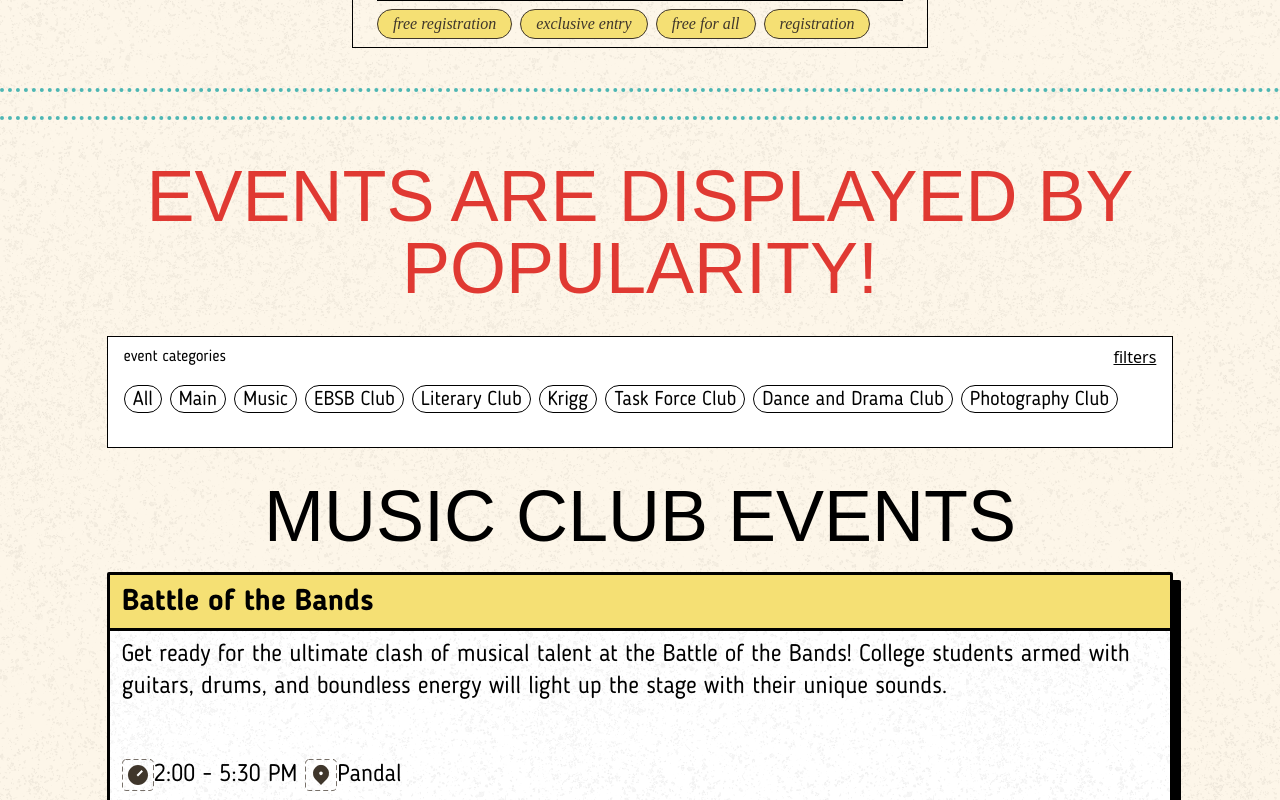
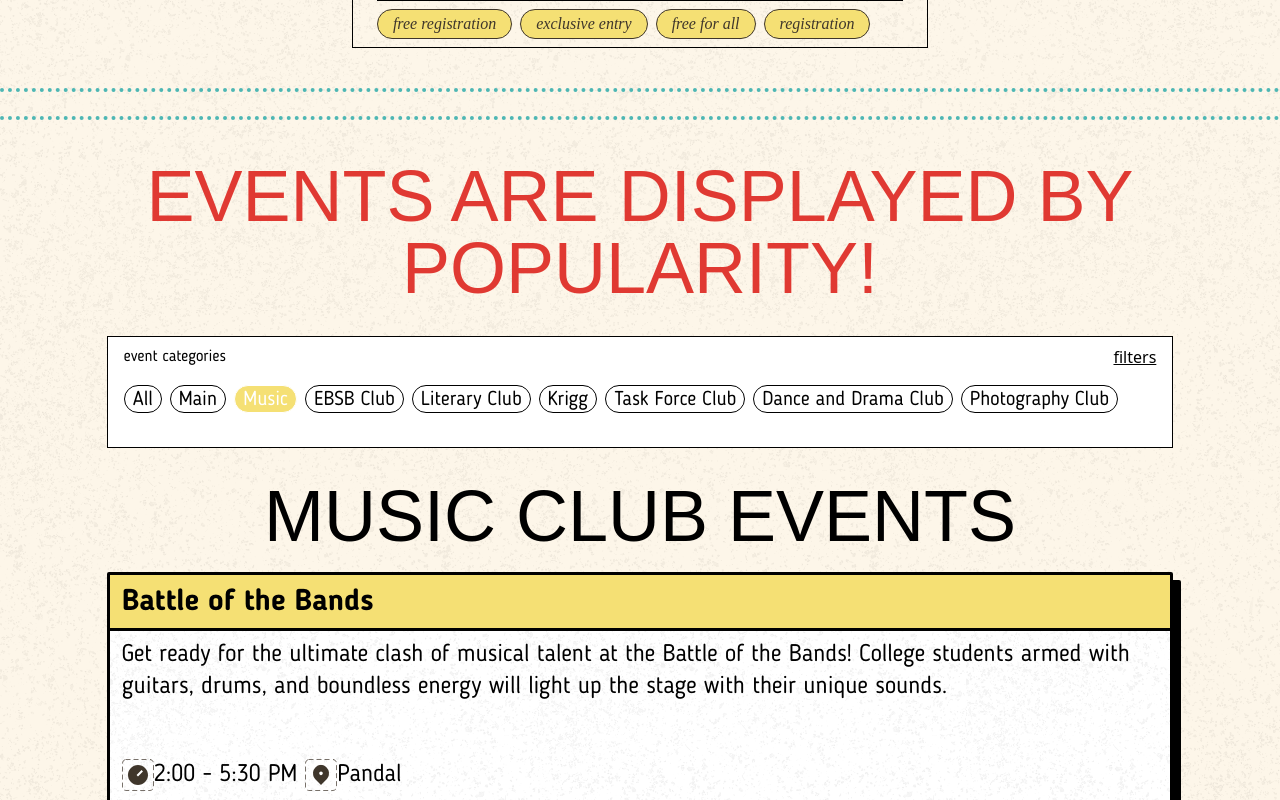
Before and after one commit to shishirnitm/Shishir-2k24-Web, a Next.js app: page /events in a window 1280 px wide. Both pictures are taken after a click on the button "Music". Shown: the part 520-1320 px from the top of the page. Built offline with nearby package versions, Linux system fonts and the light colour scheme; a web font is replaced by a local one.

Commit message:
Changed colour of category according to what is selected

```diff
--- a/app/events/page.js
+++ b/app/events/page.js
@@ -46,15 +46,32 @@ export default function Events() {
           </div>
           <div className="flex flex-wrap w-full gap-x-2 space-y-2 place-items-start text-center text-sm
           xl:text-xl">
-            <div className="rounded-2xl border-[1px] border-black font-blogger px-2 h-7 self-end"><button onClick={()=>{setCategory("all")}}>All</button></div>
-            <div className="rounded-2xl border-[1px] border-black font-blogger px-2 h-7"><button onClick={()=>{setCategory("Main")}}>Main</button></div>
-            <div className="rounded-2xl border-[1px] border-black font-blogger px-2 h-7"><button onClick={()=>{setCategory("Music")}}>Music</button></div>
-            <div className="rounded-2xl border-[1px] border-black font-blogger px-2 h-7 col-span-2"><button onClick={()=>{setCategory("EBSB")}}>EBSB Club</button></div>
-            <div className="rounded-2xl border-[1px] border-black font-blogger px-2 h-7 col-span-2"><button onClick={()=>{setCategory("Literary")}}>Literary Club</button></div>
-            <div className="rounded-2xl border-[1px] border-black font-blogger px-2 h-7"><button onClick={()=>{setCategory("Krigg")}}>Krigg</button></div>
-            <div className="rounded-2xl border-[1px] border-black font-blogger px-2 h-7 col-span-2"><button onClick={()=>{setCategory("TF")}}>Task Force Club</button></div>
-            <div className="rounded-2xl border-[1px] border-black font-blogger px-2 h-7 col-span-2"><button onClick={()=>{setCategory("DandD")}}>Dance and Drama Club</button></div>
-            <div className="rounded-2xl border-[1px] border-black font-blogger px-2 h-7 col-span-2"><button onClick={()=>{setCategory("Photography")}}>Photography Club</button></div>
+            {category=="all" ? <div className="rounded-2xl border-[1px] bg-[#F5E074] border-white text-white font-blogger px-2 h-7 self-end"><button onClick={()=>{setCategory("all")}}>All</button></div>
+            : <div className="rounded-2xl border-[1px] border-black font-blogger px-2 h-7 self-end"><button onClick={()=>{setCategory("all")}}>All</button></div>}
+
+            {category=="Main"? <div className="rounded-2xl border-[1px] bg-[#F5E074] border-white text-white font-blogger px-2 h-7"><button onClick={()=>{setCategory("Main")}}>Main</button></div>
+            :<div className="rounded-2xl border-[1px] border-black font-blogger px-2 h-7"><button onClick={()=>{setCategory("Main")}}>Main</button></div>}
+
+            {category=="Music"? <div className="rounded-2xl border-[1px] bg-[#F5E074] border-white text-white font-blogger px-2 h-7"><button onClick={()=>{setCategory("Music")}}>Music</button></div>
+            :<div className="rounded-2xl border-[1px] border-black font-blogger px-2 h-7"><button onClick={()=>{setCategory("Music")}}>Music</button></div>}
+
+            {category=="EBSB"? <div className="rounded-2xl border-[1px] bg-[#F5E074] border-white text-white font-blogger px-2 h-7 col-span-2"><button onClick={()=>{setCategory("EBSB")}}>EBSB Club</button></div>
+            :<div className="rounded-2xl border-[1px] border-black font-blogger px-2 h-7 col-span-2"><button onClick={()=>{setCategory("EBSB")}}>EBSB Club</button></div>}
+
+            {category=="Literary"? <div className="rounded-2xl border-[1px] bg-[#F5E074] border-white text-white font-blogger px-2 h-7 col-span-2"><button onClick={()=>{setCategory("Literary")}}>Literary Club</button></div>
+            :<div className="rounded-2xl border-[1px] border-black font-blogger px-2 h-7 col-span-2"><button onClick={()=>{setCategory("Literary")}}>Literary Club</button></div>}
+
+            {category=="Krigg"? <div className="rounded-2xl border-[1px] bg-[#F5E074] border-white text-white font-blogger px-2 h-7"><button onClick={()=>{setCategory("Krigg")}}>Krigg</button></div>
+            :<div className="rounded-2xl border-[1px] border-black font-blogger px-2 h-7"><button onClick={()=>{setCategory("Krigg")}}>Krigg</button></div>}
+
+            {category=="TF"? <div className="rounded-2xl border-[1px] bg-[#F5E074] border-white text-white font-blogger px-2 h-7 col-span-2"><button onClick={()=>{setCategory("TF")}}>Task Force Club</button></div>
+            :<div className="rounded-2xl border-[1px] border-black font-blogger px-2 h-7 col-span-2"><button onClick={()=>{setCategory("TF")}}>Task Force Club</button></div>}
+
+            {category=="DandD"? <div className="rounded-2xl border-[1px] bg-[#F5E074] border-white text-white font-blogger px-2 h-7 col-span-2"><button onClick={()=>{setCategory("DandD")}}>Dance and Drama Club</button></div>
+            :<div className="rounded-2xl border-[1px] border-black font-blogger px-2 h-7 col-span-2"><button onClick={()=>{setCategory("DandD")}}>Dance and Drama Club</button></div>}
+
+            {category=="Photography"? <div className="rounded-2xl border-[1px] bg-[#F5E074] border-white text-white font-blogger px-2 h-7 col-span-2"><button onClick={()=>{setCategory("Photography")}}>Photography Club</button></div>
+            :<div className="rounded-2xl border-[1px] border-black font-blogger px-2 h-7 col-span-2"><button onClick={()=>{setCategory("Photography")}}>Photography Club</button></div>}
           </div>
         </div>
 
```
